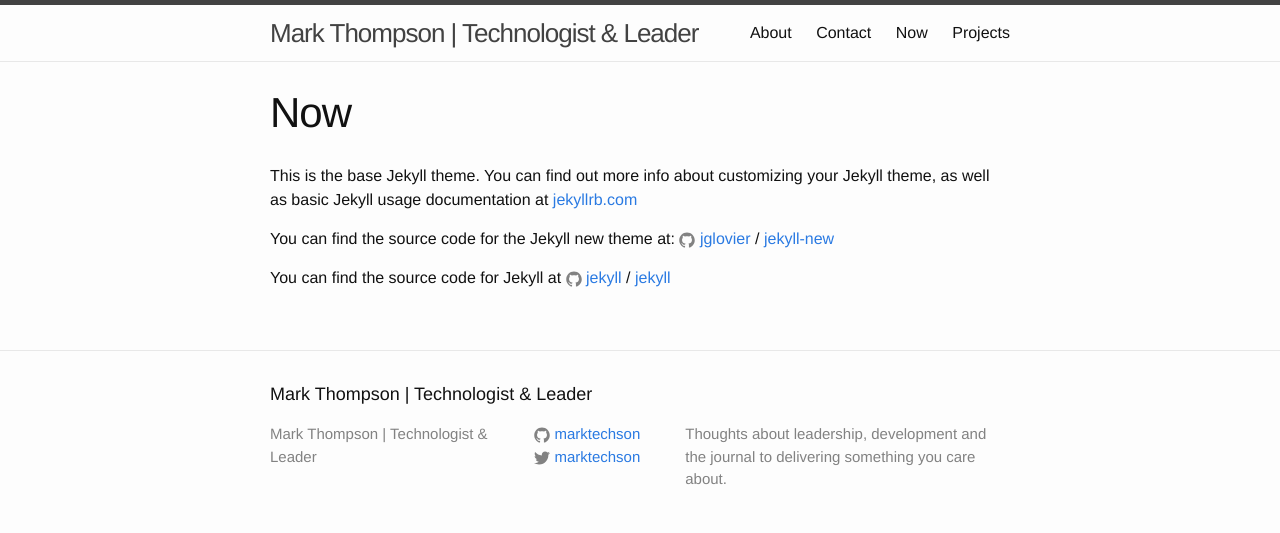
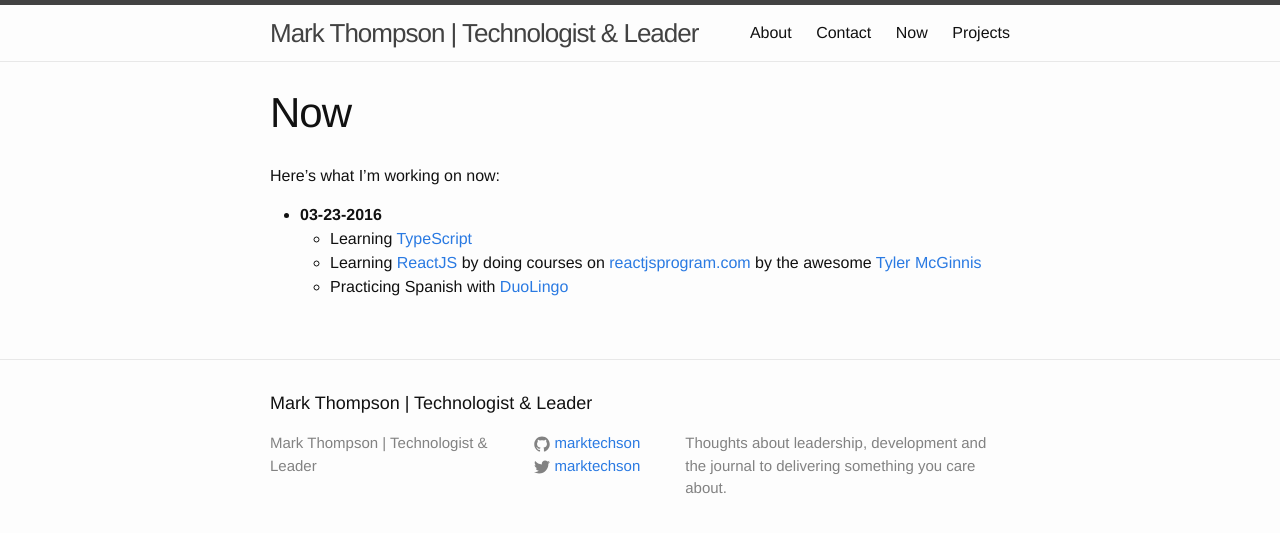
Before and after one commit to MarkTechson/marktechson.github.io, a Jekyll site: the page built from now.md, in a window 1280 px wide. Shown: the top 533 px of the page. Built offline with Jekyll 4.4.1, drawn with Linux system fonts in a browser that asks for light colours.

Commit message:
Updates now page with relevant content

```diff
--- a/now.md
+++ b/now.md
@@ -3,13 +3,9 @@
 title: Now
 permalink: /now/
 ---
+Here's what I'm working on now:
 
-This is the base Jekyll theme. You can find out more info about customizing your Jekyll theme, as well as basic Jekyll usage documentation at [jekyllrb.com](http://jekyllrb.com/)
-
-You can find the source code for the Jekyll new theme at:
-{% include icon-github.html username="jglovier" %} /
-[jekyll-new](https://github.com/jglovier/jekyll-new)
-
-You can find the source code for Jekyll at
-{% include icon-github.html username="jekyll" %} /
-[jekyll](https://github.com/jekyll/jekyll)
+* __03-23-2016__
+  * Learning [TypeScript](http://www.typescriptlang.org/)
+  * Learning [ReactJS](https://facebook.github.io/react/) by doing courses on [reactjsprogram.com](http://www.reactjsprogram.com/#courses) by the awesome [Tyler McGinnis](http://tylermcginnis.com/)
+  * Practicing Spanish with [DuoLingo](http://duolingo.com)
```
